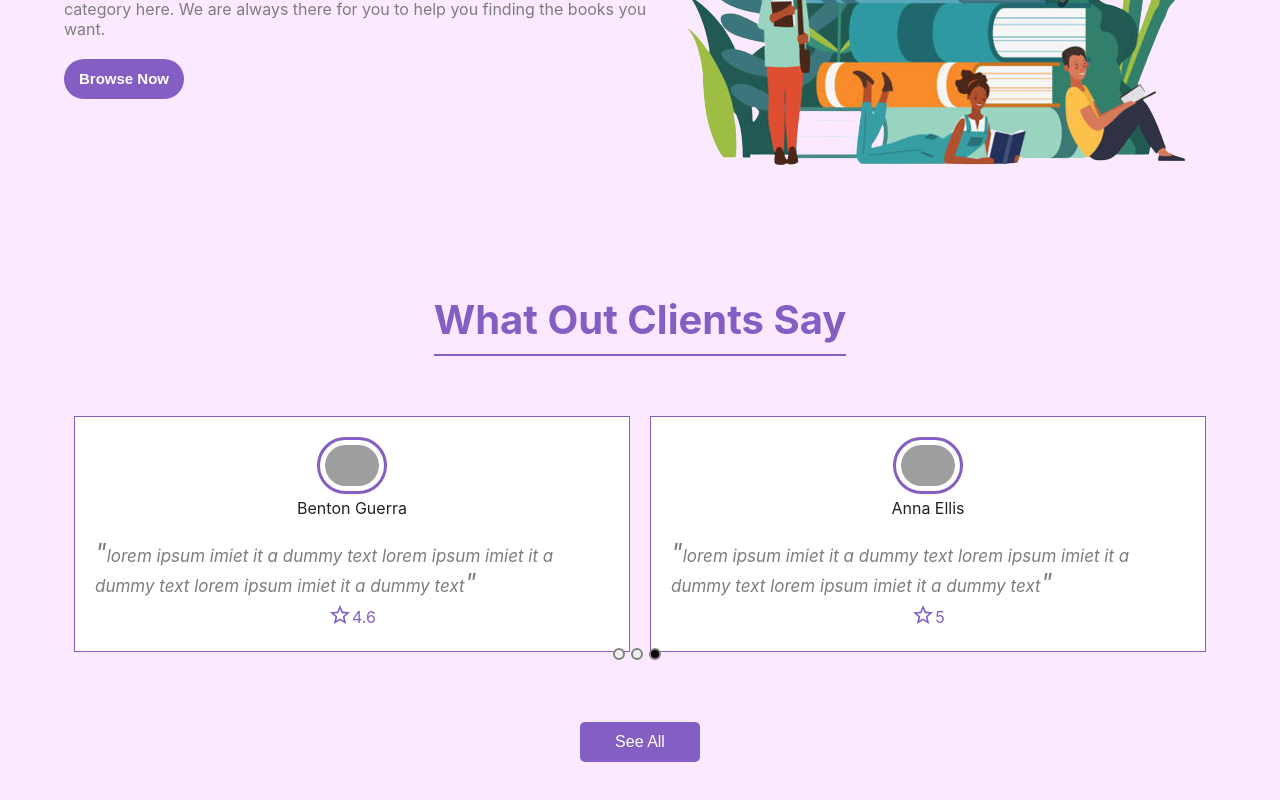
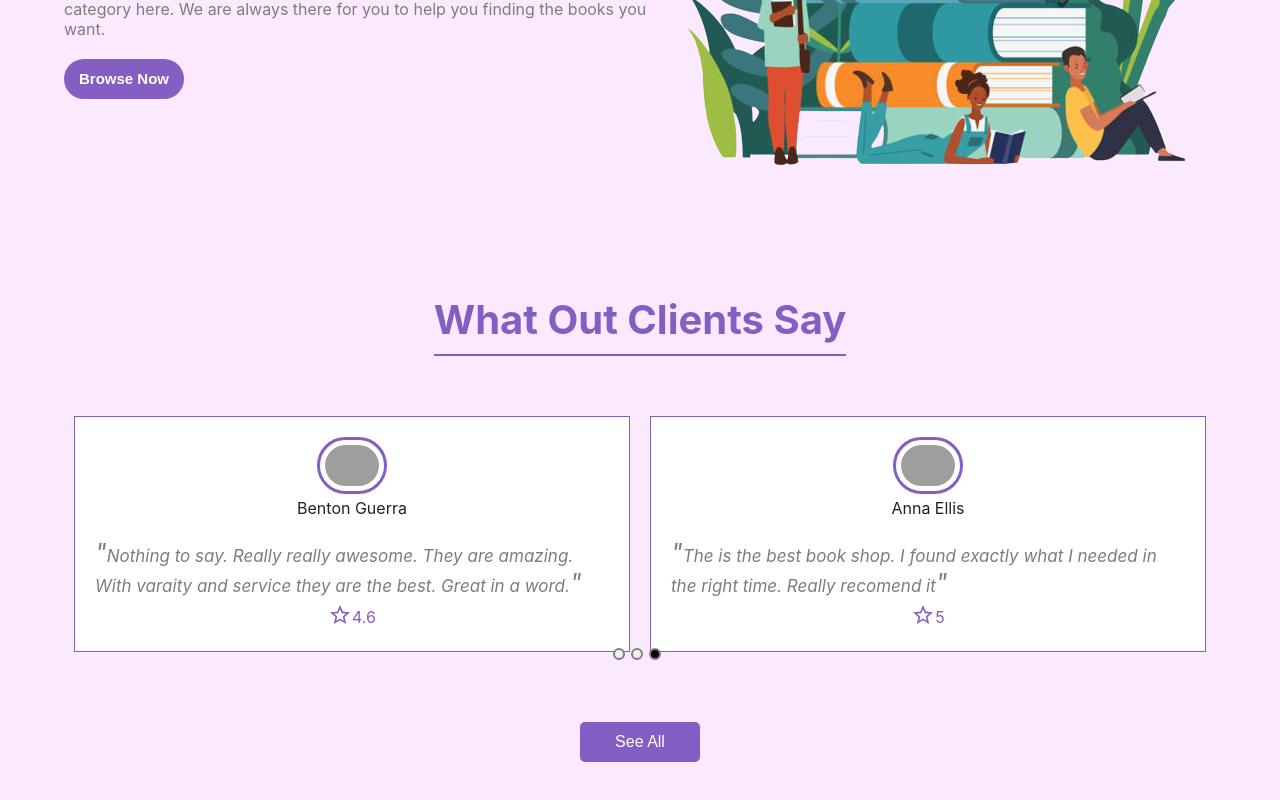
Before and after one commit to nmkhans/books-empire, a React (Create React App) app: page / in a window 1280 px wide. Shown: the part 420-1220 px from the top of the page. Built offline with nearby package versions, Linux system fonts and the light colour scheme; grey boxes are pictures that could not be loaded.

Commit message:
Project completed

```diff
--- a/public/reviews.json
+++ b/public/reviews.json
@@ -3,63 +3,63 @@
     "id": 1,
     "name": "Anna Ellis",
     "picture": "https://i.ibb.co/GPfCCtD/client-1.jpg",
-    "description": "lorem ipsum imiet it a dummy text lorem ipsum imiet it a dummy text lorem ipsum imiet it a dummy text",
+    "description": "The is the best book shop. I found exactly what I needed in the right time. Really recomend it",
     "rating": 5
   },
   {
     "id": 2,
     "name": "Guthrie Lowery",
     "picture": "https://i.ibb.co/qgpQJWX/client-2.jpg",
-    "description": "lorem ipsum imiet it a dummy text lorem ipsum imiet it a dummy text lorem ipsum imiet it a dummy text",
+    "description": "This is a haven of books. Trust me you will find every thing here. Its Really Awesome. I wll be here again.",
     "rating": 5
   },
   {
     "id": 3,
     "name": "Benton Guerra",
     "picture": "https://i.ibb.co/kMgQHFB/client-3.jpg",
-    "description": "lorem ipsum imiet it a dummy text lorem ipsum imiet it a dummy text lorem ipsum imiet it a dummy text",
+    "description": "Nothing to say. Really really awesome. They are amazing. With varaity and service they are the best. Great in a word.",
     "rating": 4.6
   },
   {
     "id": 4,
     "name": "Rosanne Golden",
     "picture": "https://i.ibb.co/12fC5JT/client-4.jpg",
-    "description": "lorem ipsum imiet it a dummy text lorem ipsum imiet it a dummy text lorem ipsum imiet it a dummy text",
+    "description": "If you want books. This will be the best place for you. There is no such books you cant find here. This is the place of books.",
     "rating": 4.9
   },
   {
     "id": 5,
     "name": "Kimberly Downs",
     "picture": "https://i.ibb.co/r3FpxJz/client-5.jpg",
-    "description": "lorem ipsum imiet it a dummy text lorem ipsum imiet it a dummy text lorem ipsum imiet it a dummy text",
+    "description": "Ocean if knoledge. As well as ocean of books. Just wow. Marvelus. Awesome. Mindblowing. This is the source of all books.",
     "rating": 4.7
   },
   {
     "id": 6,
     "name": "Cardenas Woods",
     "picture": "https://i.ibb.co/StsCtVL/client-6.jpg",
-    "description": "lorem ipsum imiet it a dummy text lorem ipsum imiet it a dummy text lorem ipsum imiet it a dummy text",
+    "description": "Really an Empire of books. All books can be found here. I am in love with this place. Reallt recomend this place to all people.",
     "rating": 5
   },
   {
     "id": 7,
     "name": "Deanne Browning",
     "picture": "https://i.ibb.co/9WkwYpN/client-7.jpg",
-    "description": "lorem ipsum imiet it a dummy text lorem ipsum imiet it a dummy text lorem ipsum imiet it a dummy text",
+    "description": "The books I was looking for just found here. Its the best place. The thing i wanted just got in time. Appriciate it",
     "rating": 4.5
   },
   {
     "id": 8,
     "name": "Garza Ratliff",
     "picture": "https://i.ibb.co/8cGdVyR/client-8.jpg",
-    "description": "lorem ipsum imiet it a dummy text lorem ipsum imiet it a dummy text lorem ipsum imiet it a dummy text",
+    "description": "If you want to buy books. This place is for you. Its a haven. I love this place. I will come here again.",
     "rating": 4.8
   },
   {
     "id": 9,
     "name": "Salas Bradford",
     "picture": "https://i.ibb.co/KmpttfY/client-9.jpg",
-    "description": "lorem ipsum imiet it a dummy text lorem ipsum imiet it a dummy text lorem ipsum imiet it a dummy text",
+    "description": "Books books books. Perfect for this place. Every where is books. This is Empire of books. I am really happy.",
     "rating": 5
   }
 ]
--- a/src/App.js
+++ b/src/App.js
@@ -19,7 +19,6 @@ function App() {
 			<Route path="/blogs" element={<Blogs />} />
 			<Route path="*" element={<NotFound />} />
 		</Routes>
-		{/* Footer */}
     </div>
   );
 }
```
Also changed, not shown: 1 other file (tests, documents, lock files or other folders).
